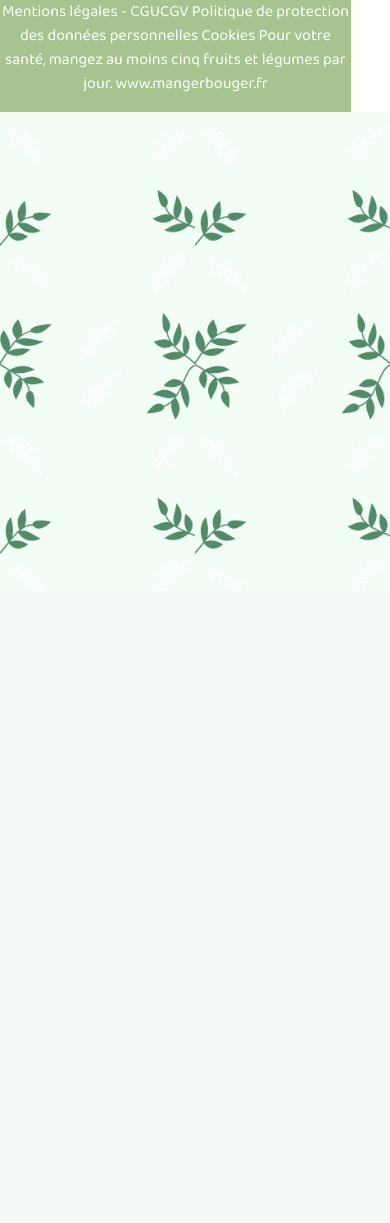
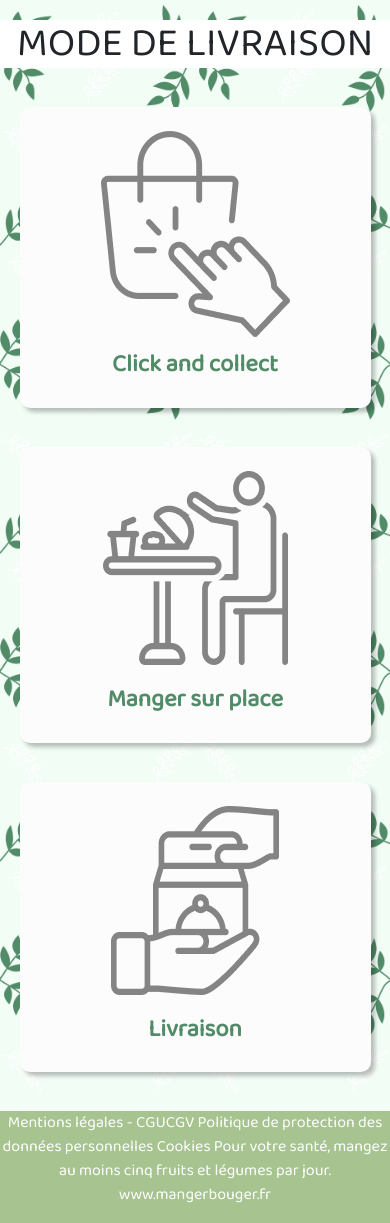
Before and after one commit to ismail-bouasria/boutique-en-ligne, a PHP site: page /boutique-en-ligne/php/mode-livraison.php in a window 390 px wide. Shown: the part 252-1475 px from the top of the page. Before the commit the page ends 806 px from the top, so only its background shows below. Run offline with PHP 8.4, Linux system fonts and the light colour scheme; data comes from the database, SQL or seed files in the repository; some libraries are stand-ins or nearby versions.

Commit message:
modification page mode livraison

```diff
--- a/assets/css/Boutique.css
+++ b/assets/css/Boutique.css
@@ -13,7 +13,10 @@ body {
     background-size: 50%;
 
 }
-*, *::before, *::after {
+
+*,
+*::before,
+*::after {
     /* box-sizing: border-box; */
 }
 
@@ -27,6 +30,7 @@ header {
     top: 0%;
     z-index: 100;
 }
+
 nav li a {
     font-size: x-large;
     align-content: center;
@@ -36,9 +40,10 @@ nav li a {
     margin-top: 5%;
 }
 
-#panier{
+#panier {
     display: flex;
-    width: 100%;}
+    width: 100%;
+}
 
 #bullePanier {
     width: 300%;
@@ -250,7 +255,7 @@ footer {
 #piedDePage {
 
     background-color: rgba(167, 196, 144, 1);
-    width: 90%;
+    width: 100%;
     color: white;
     display: flex;
     justify-content: center;
@@ -264,16 +269,70 @@ footer {
     width: 30% !important;
 }
 
-#chercher{
+#chercher {
     text-transform: none;
     color: #28a745;
 }
-#chercher:hover{
+
+#chercher:hover {
     color: white;
 }
+
+/*------------------------------------------------------------------ MODE DE LIVRAISON ------------------------------------------------------------*/
+
+.titre-livraison {
+    margin-top: 5%;
+    background-color: white;
+    text-align: center;
+}
+
+.contenair-livraison {
+    display: flex;
+    margin-bottom: 5%;
+    width: 100%;
+    justify-content: space-evenly;
+    flex-wrap: wrap !important;
+    align-content: center;
+}
+
+
+.livraison {
+    margin-top: 5%;
+    border: none !important;
+    display: flex;
+    flex-direction: column;
+    align-content: center;
+    align-items: stretch;
+    width: 30%;
+    background: #FCFCFC;
+    box-shadow: 4px 4px 4px rgba(0, 0, 0, 0.25) !important;
+    border-radius: 10px;
+    flex-wrap: wrap;
+
+}
+
+.livraison img {
+
+    margin: 5% 0 0;
+}
+
+.livraison p {
+    margin: 5% 0 5%;
+    font-weight: 900;
+    font-size: x-large;
+    text-align: center;
+    color: #518B68;
+
+}
+
+.click {
+
+    margin-top: 3% !important;
+}
+
 /*----------------------------------------------------------------------MEDIA QUERIES---------------------------------------------------------------------*/
 
-  @media only screen and (min-width:320px) and (max-width:991px) {
+@media only screen and (min-width:320px) and (max-width:991px) {
 
     #text {
         position: absolute;
@@ -293,6 +352,7 @@ footer {
         font-size: 100%;
 
     }
+
     #enCeMoment a button:hover {
         width: 34% !important;
         position: absolute;
@@ -308,12 +368,14 @@ footer {
         cursor: pointer;
     }
 
-    #bienvenue{
+    #bienvenue {
         margin-top: 5%;
         background-color: white;
     }
-    .responsimg2{
-        display:none;
+
+
+    .responsimg2 {
+        display: none;
 
     }
 
@@ -338,11 +400,15 @@ footer {
         margin-left: 2%;
     }
 
-    button:not(:disabled), [type="button"]:not(:disabled), [type="reset"]:not(:disabled), [type="submit"]:not(:disabled) {
+    button:not(:disabled),
+    [type="button"]:not(:disabled),
+    [type="reset"]:not(:disabled),
+    [type="submit"]:not(:disabled) {
         cursor: pointer;
         width: 15%;
         padding: 2%;
     }
+
 
     #bullePanier {
         width: 300%;
@@ -350,5 +416,30 @@ footer {
     }
 
 
+    .contenair-livraison {
+        margin: 5% 0% 5%;
+        display: flex;
+        flex-direction: column;
+        width: 100%;
+        justify-content: space-evenly;
+        flex-wrap: wrap;
+        align-content: center;
+    }
+
+
+     button.livraison {
+        margin: 5% 0 5%;
+        display: flex;
+        flex-direction: column;
+        align-content: center;
+        align-items: stretch;
+        width: 90% !important;
+        background: #FCFCFC;
+        box-shadow: 4px 4px 4px rgba(0, 0, 0, 0.25);
+        border-radius: 10px;
+        flex-wrap: wrap;
+
+    }
+
 
 }
--- a/php/mode-livraison.php
+++ b/php/mode-livraison.php
@@ -11,7 +11,7 @@ require '../classes/Panier.php';
     <meta charset="UTF-8">
     <meta http-equiv="X-UA-Compatible" content="IE=edge">
     <meta name="viewport" content="width=device-width, initial-scale=1.0">
-    <title>Accueil</title>
+    <title>Mode de Livraison</title>
     <link rel="stylesheet" href="../assets/css/boutique.css">
     <link href="https://fonts.googleapis.com/css2?family=Baloo+2&display=swap" rel="stylesheet">
     <link rel="stylesheet" href="../assets/cssboot/bootstrap.css">
@@ -25,7 +25,28 @@ require '../classes/Panier.php';
     require '../require/header.php';
     ?>
     <main>
+        <section class="titre-livraison">
+            <h1> MODE DE LIVRAISON</h1>
+        </section>
+        <div>
+            <form class="contenair-livraison" action="" method="post">
 
+                <button type="submit" name="click" class="livraison">
+                    <img src="../assets/img/clickandcollect.png" alt="Clickandcollect">
+                    <p class="click"> Click and collect</p>
+                </button>
+
+                <button type="submit" name="place" class="livraison">
+                    <img src="../assets/img/surplace.png" alt="Manger sur place">
+                    <p> Manger sur place</p>
+                </button>
+
+                <button type="submit" name="livraison" class="livraison">
+                    <img src="../assets/img/livraison.png" alt="Livraison">
+                    <p> Livraison </p>
+                </button>
+            </form>
+        </div>
 
     </main>
     <?php
```
Also changed, not shown: assets/img/clickandcollect.png (added), assets/img/livraison.png (added), assets/img/surplace.png (added), 2 other files.
